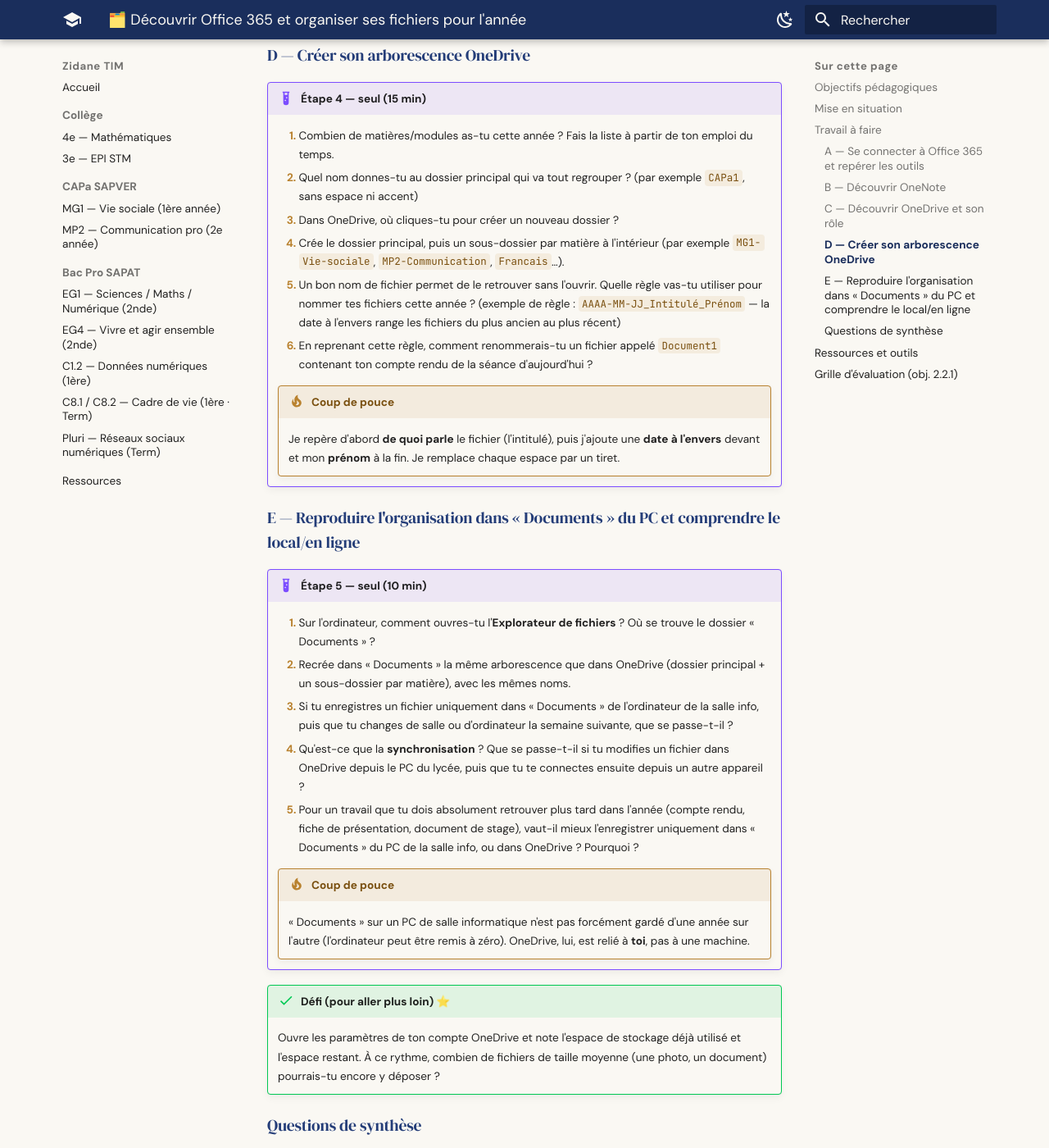
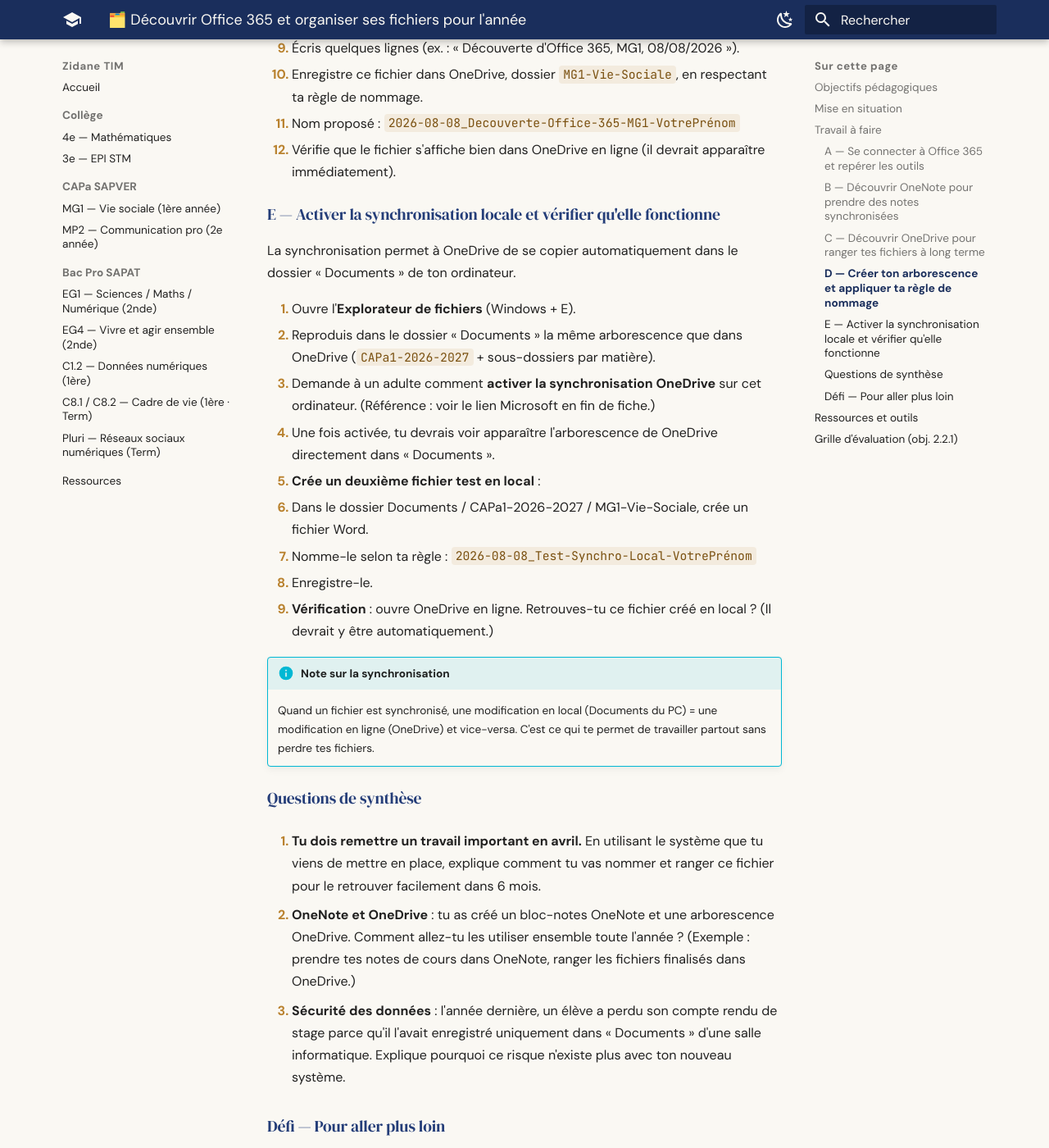
Before and after one commit to zidaneTim/zidane-tim, an MkDocs documentation site: the page built from docs/cours/capa-sapver/activites/decouvrir-office-365-et-organiser-ses-fichiers.md, in a window 1280 px wide and 1400 px high, scrolled down 2679 px. Shown: the whole window at 82% size. Built offline with MkDocs 1.6.1 and Material for MkDocs 9.7.7, drawn with Linux system fonts in a browser that asks for light colours; some of the changed text lies outside the part shown.

Commit message:
activités: simplifie en-tête activité Office 365 (structure validée)

```diff
--- a/docs/cours/capa-sapver/activites/decouvrir-office-365-et-organiser-ses-fichiers.md
+++ b/docs/cours/capa-sapver/activites/decouvrir-office-365-et-organiser-ses-fichiers.md
@@ -1,22 +1,7 @@
 # 🗂️ Découvrir Office 365 et organiser ses fichiers pour l'année
 
-<div class="zt-pix" markdown>
-  <span class="zt-pix-label">:material-certificate-outline: Compétences CRCN</span>
-  <span title="Construire un environnement numérique">CRCN 5.2</span>
-  <span title="Gérer des données">CRCN 1.2</span>
-</div>
-
-<p class="zt-kicker">CAPa SAPVER 1 — MG1 · Vie sociale</p>
-
-<p class="zt-lede">Prendre en main Office 365 (OneNote, OneDrive), puis mettre en place un rangement de fichiers qui tient toute l'année, sur l'ordinateur comme en ligne.</p>
-
-<div class="zt-meta" markdown>
-  <span>:material-clock-outline: 4 séances</span>
-  <span>:material-school-outline: MG1 — Vie sociale</span>
-  <span>:material-tag-outline: Environnement numérique · Gestion des fichiers</span>
-</div>
-
-<small style="color:#7239f6">*Parcours Pix associé — Environnement numérique - Socle commun · Information et données - Socle commun*</small>
+**CAPa SAPVER 1 — MG1 · Vie sociale**
+CRCN 5.2 · CRCN 1.2
 
 ## Objectifs pédagogiques
 
@@ -43,79 +28,82 @@
 
 ### A — Se connecter à Office 365 et repérer les outils
 
-!!! example "Étape 1 — seul (10 min)"
-    1. Sur quel site te connectes-tu pour ouvrir Office 365 ? (le lien est donné dans les Ressources de cette fiche)
-    2. Quel identifiant et quel mot de passe utilises-tu ? D'où viennent-ils ?
-    3. Une fois connecté, où cliques-tu pour afficher la liste des applications (le « lanceur d'applications », petite grille de points en haut à gauche de l'écran) ?
-    4. Parmi les applications affichées, lesquelles reconnais-tu déjà (Word, Excel, PowerPoint) ? Lesquelles sont nouvelles pour toi (OneNote, OneDrive, Teams) ?
+Accède au portail Office 365 en utilisant l'identifiant et le mot de passe remis par le lycée (voir le lien dans les Ressources). Une fois connecté, clique sur le **lanceur d'applications** (petite grille de points en haut à gauche) pour voir la liste des outils disponibles.
 
-    !!! tip "Coup de pouce"
-        Si la connexion échoue : vérifie les **majuscules/minuscules**, l'absence d'**espace** avant ou après ton identifiant, et que tu es bien sur le bon site. Toujours bloqué → demande à un adulte.
+1. Parmi les applications affichées, lesquelles reconnais-tu (Word, Excel, PowerPoint) ? Lesquelles découvres-tu pour la première fois (OneNote, OneDrive, Teams) ?
+2. Note les trois outils que tu vas utiliser cette année : OneNote, OneDrive, et Word/Excel.
 
-### B — Découvrir OneNote
+!!! info "Astuce technique"
+    Les identifiants de connexion respectent la casse (majuscules/minuscules). Vérifie qu'il n'y a pas d'espaces avant ou après ton identifiant. Si la connexion échoue, demande à un adulte.
 
-!!! example "Étape 2 — seul (10 min)"
-    1. Dans la liste des applications, quelle icône cliques-tu pour ouvrir **OneNote** ?
-    2. OneNote range ton travail en **blocs-notes**, qui contiennent des **sections**, qui contiennent des **pages**. Un bloc-notes s'affiche-t-il déjà, ou dois-tu en créer un ?
-    3. Quel nom donnes-tu à la section que tu crées pour ce cours ? (utilise l'intitulé du module : « MG1 — Vie sociale »)
-    4. Quel titre donnes-tu à la première page de cette section ?
-    5. Qu'est-ce qui change si tu ouvres ce même bloc-notes depuis un autre ordinateur connecté à ton compte ?
+### B — Découvrir OneNote pour prendre des notes synchronisées
 
-    !!! tip "Coup de pouce"
-        Un bloc-notes OneNote se compare à un vrai classeur : les **sections** sont les intercalaires, les **pages** sont les feuilles à l'intérieur.
+Ouvre **OneNote** depuis le lanceur d'applications.
 
-### C — Découvrir OneDrive et son rôle
+1. OneNote organise ton travail en **blocs-notes** (comme un classeur), contenant des **sections** (intercalaires), elles-mêmes contenant des **pages** (feuilles).
+2. Crée un bloc-notes nommé `CAPa1-2026-2027` ou similaire.
+3. Crée une section intitulée « MG1 — Vie sociale ».
+4. Crée une première page intitulée « Outils et organisation ».
+5. Observe ce qui change si tu fermes OneNote et le rouvres depuis un autre ordinateur du lycée (si possible). Ton bloc-notes est-il synchronisé ?
 
-!!! example "Étape 3 — seul (10 min)"
-    1. Dans la liste des applications, quelle icône cliques-tu pour ouvrir **OneDrive** ?
-    2. D'après ce que tu observes (fichiers déjà présents, bouton « Créer »/« Charger »), à quoi sert OneDrive ?
-    3. Où trouves-tu l'espace de stockage total disponible pour ton compte (regarde en bas de la page ou dans les paramètres) ?
-    4. Si tu déposes un fichier dans OneDrive depuis l'ordinateur de la salle info, peux-tu le retrouver depuis un autre ordinateur du lycée ? Comment le vérifier ?
+### C — Découvrir OneDrive pour ranger tes fichiers à long terme
 
-    !!! tip "Coup de pouce"
-        OneDrive n'est pas un dossier « en plus » : c'est ton espace personnel en ligne, relié à ton compte, pas à un ordinateur précis.
+Ouvre **OneDrive** depuis le lanceur d'applications.
 
-### D — Créer son arborescence OneDrive
+1. Explore l'interface : à quoi sert OneDrive ? (stockage en ligne, accessibilité, partage)
+2. Vérifie l'espace de stockage disponible pour ton compte (consultation en bas de la page ou dans les paramètres).
+3. Comprendre les usages : contrairement au dossier « Documents » d'un PC, OneDrive est **ton** espace personnel, relié à **ton compte**, pas à une machine précise. Un fichier rangé là te suit partout.
 
-!!! example "Étape 4 — seul (15 min)"
-    1. Combien de matières/modules as-tu cette année ? Fais la liste à partir de ton emploi du temps.
-    2. Quel nom donnes-tu au dossier principal qui va tout regrouper ? (par exemple `CAPa1`, sans espace ni accent)
-    3. Dans OneDrive, où cliques-tu pour créer un nouveau dossier ?
-    4. Crée le dossier principal, puis un sous-dossier par matière à l'intérieur (par exemple `MG1-Vie-sociale`, `MP2-Communication`, `Francais`…).
-    5. Un bon nom de fichier permet de le retrouver sans l'ouvrir. Quelle règle vas-tu utiliser pour nommer tes fichiers cette année ? (exemple de règle : `AAAA-MM-JJ_Intitulé_Prénom` — la date à l'envers range les fichiers du plus ancien au plus récent)
-    6. En reprenant cette règle, comment renommerais-tu un fichier appelé `Document1` contenant ton compte rendu de la séance d'aujourd'hui ?
+### D — Créer ton arborescence et appliquer ta règle de nommage
 
-    !!! tip "Coup de pouce"
-        Je repère d'abord **de quoi parle** le fichier (l'intitulé), puis j'ajoute une **date à l'envers** devant et mon **prénom** à la fin. Je remplace chaque espace par un tiret.
+Dans OneDrive, tu vas créer une structure que tu utiliseras toute l'année.
 
-### E — Reproduire l'organisation dans « Documents » du PC et comprendre le local/en ligne
+1. Crée un dossier racine nommé `CAPa1-2026-2027` (sans espaces ni accents).
+2. À l'intérieur, crée un sous-dossier par matière : `MG1-Vie-Sociale`, `MP2-Communication`, `Francais`, etc. (utilise ton emploi du temps comme référence).
+3. Définis ta règle de nommage pour les fichiers. Voici un exemple efficace : `YYYY-MM-DD_Titre-Descriptif_Prenom`
+   - **Exemple** : `2026-08-08_Decouverte-Office-Driss`
+   - Pourquoi cette ordre ? La date à l'envers range automatiquement du plus ancien au plus récent.
+   - Remplace les espaces par des tirets ; n'utilise pas d'accents.
 
-!!! example "Étape 5 — seul (10 min)"
-    1. Sur l'ordinateur, comment ouvres-tu l'**Explorateur de fichiers** ? Où se trouve le dossier « Documents » ?
-    2. Recrée dans « Documents » la même arborescence que dans OneDrive (dossier principal + un sous-dossier par matière), avec les mêmes noms.
-    3. Si tu enregistres un fichier uniquement dans « Documents » de l'ordinateur de la salle info, puis que tu changes de salle ou d'ordinateur la semaine suivante, que se passe-t-il ?
-    4. Qu'est-ce que la **synchronisation** ? Que se passe-t-il si tu modifies un fichier dans OneDrive depuis le PC du lycée, puis que tu te connectes ensuite depuis un autre appareil ?
-    5. Pour un travail que tu dois absolument retrouver plus tard dans l'année (compte rendu, fiche de présentation, document de stage), vaut-il mieux l'enregistrer uniquement dans « Documents » du PC de la salle info, ou dans OneDrive ? Pourquoi ?
+4. **Applique maintenant cette règle en créant un fichier test** :
+   - Ouvre Word ou Excel.
+   - Écris quelques lignes (ex. : « Découverte d'Office 365, MG1, 08/08/2026 »).
+   - Enregistre ce fichier dans OneDrive, dossier `MG1-Vie-Sociale`, en respectant ta règle de nommage.
+   - Nom proposé : `2026-08-08_Decouverte-Office-365-MG1-VotrePrénom`
+5. Vérifie que le fichier s'affiche bien dans OneDrive en ligne (il devrait apparaître immédiatement).
 
-    !!! tip "Coup de pouce"
-        « Documents » sur un PC de salle informatique n'est pas forcément gardé d'une année sur l'autre (l'ordinateur peut être remis à zéro). OneDrive, lui, est relié à **toi**, pas à une machine.
+### E — Activer la synchronisation locale et vérifier qu'elle fonctionne
 
-!!! success "Défi (pour aller plus loin) ⭐"
-    Ouvre les paramètres de ton compte OneDrive et note l'espace de stockage déjà utilisé et l'espace restant. À ce rythme, combien de fichiers de taille moyenne (une photo, un document) pourrais-tu encore y déposer ?
+La synchronisation permet à OneDrive de se copier automatiquement dans le dossier « Documents » de ton ordinateur.
+
+1. Ouvre l'**Explorateur de fichiers** (Windows + E).
+2. Reproduis dans le dossier « Documents » la même arborescence que dans OneDrive (`CAPa1-2026-2027` + sous-dossiers par matière).
+3. Demande à un adulte comment **activer la synchronisation OneDrive** sur cet ordinateur. (Référence : voir le lien Microsoft en fin de fiche.)
+4. Une fois activée, tu devrais voir apparaître l'arborescence de OneDrive directement dans « Documents ».
+5. **Crée un deuxième fichier test en local** :
+   - Dans le dossier Documents / CAPa1-2026-2027 / MG1-Vie-Sociale, crée un fichier Word.
+   - Nomme-le selon ta règle : `2026-08-08_Test-Synchro-Local-VotrePrénom`
+   - Enregistre-le.
+6. **Vérification** : ouvre OneDrive en ligne. Retrouves-tu ce fichier créé en local ? (Il devrait y être automatiquement.)
+
+!!! info "Note sur la synchronisation"
+    Quand un fichier est synchronisé, une modification en local (Documents du PC) = une modification en ligne (OneDrive) et vice-versa. C'est ce qui te permet de travailler partout sans perdre tes fichiers.
 
 ### Questions de synthèse
 
-- Quelle est la différence entre un fichier enregistré uniquement dans « Documents » du PC de la salle informatique et un fichier enregistré dans OneDrive ?
-- Pourquoi vaut-il mieux ranger tes fichiers de cours dans OneDrive plutôt que sur le disque local de la salle informatique ?
-- Quelle règle vas-tu appliquer toute l'année pour nommer et ranger tes fichiers ?
+1. **Tu dois remettre un travail important en avril.** En utilisant le système que tu viens de mettre en place, explique comment tu vas nommer et ranger ce fichier pour le retrouver facilement dans 6 mois.
 
-??? tip "Vérifier mes réponses"
-    - Un fichier dans « Documents » du PC de la salle info reste sur **cette machine** : si l'ordinateur est remis à zéro ou si tu changes de salle, tu risques de ne plus le retrouver. Un fichier dans OneDrive est **synchronisé en ligne** : il est relié à ton compte et accessible depuis n'importe quel ordinateur connecté.
-    - Parce que OneDrive n'est pas limité à un seul ordinateur de la salle informatique, qui peut être remis à zéro ou utilisé par d'autres élèves : tes fichiers restent accessibles toute l'année, où que tu te connectes.
-    - Un dossier principal, un sous-dossier par matière, et des noms de fichiers construits selon une règle fixe (par exemple `AAAA-MM-JJ_Intitulé_Prénom`), sans espace ni accent.
+2. **OneNote et OneDrive** : tu as créé un bloc-notes OneNote et une arborescence OneDrive. Comment allez-tu les utiliser ensemble toute l'année ? (Exemple : prendre tes notes de cours dans OneNote, ranger les fichiers finalisés dans OneDrive.)
 
-!!! tip "Où répondre ?"
-    Note tes réponses (liste des applications repérées, arborescence créée, règle de nommage choisie, réponses aux questions de synthèse) dans ta trace **OneNote** de la classe, section *MG1 — Vie sociale*.
+3. **Sécurité des données** : l'année dernière, un élève a perdu son compte rendu de stage parce qu'il l'avait enregistré uniquement dans « Documents » d'une salle informatique. Explique pourquoi ce risque n'existe plus avec ton nouveau système.
+
+### Défi — Pour aller plus loin
+
+1. Ouvre les **paramètres de sécurité** de ton compte Office 365 (profil → Paramètres du compte). Note ce que tu observes : quels appareils ont accès à ton compte ? Y a-t-il des sessions actives ?
+
+2. **Modifier un fichier et le vérifier** : prends le fichier test que tu as créé en local, modifie-le (ajoute une phrase), enregistre. Attend 30 secondes, puis regarde ce même fichier dans OneDrive en ligne. Les modifications apparaissent-elles ? Pourquoi ?
+
+3. **Créer un fichier directement en ligne** : depuis OneDrive (en ligne), crée un nouveau fichier Word directement. Retrouves-tu ce fichier dans le dossier Documents de ton ordinateur ? (Après actualisation.)
 
 ## Ressources et outils
 
```
